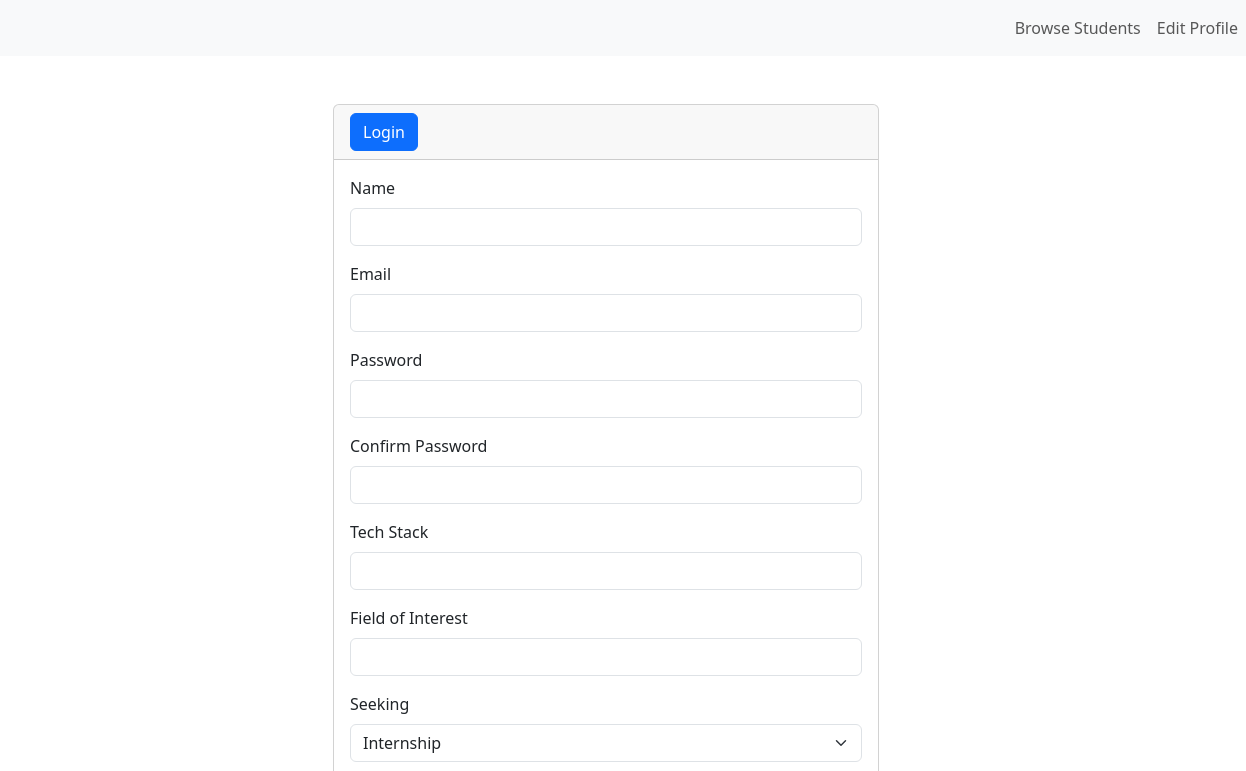
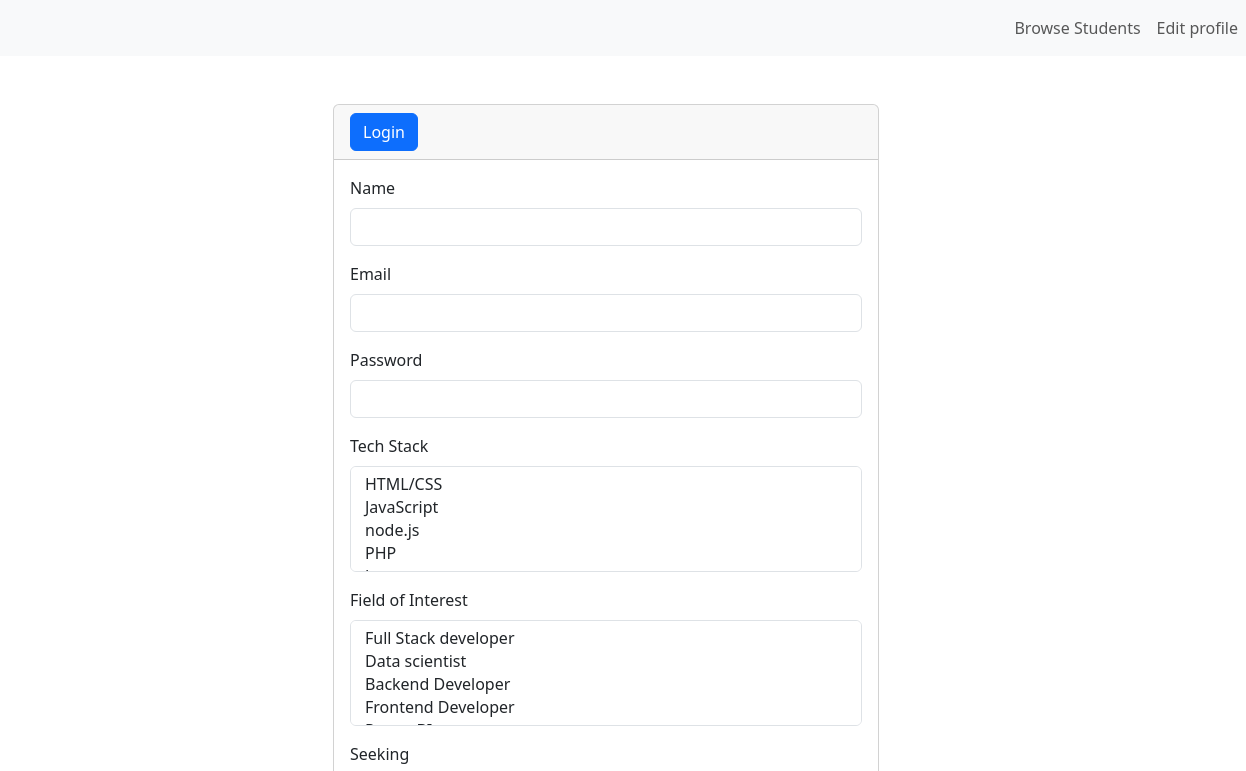
Before and after one commit to Uselessme21/Bytive_assignment_stretch, a plain HTML site: page frontend/pages/signup-signin.html in a window 1280 px wide. Both pictures are taken after a click on the button "Register". Shown: the top 771 px of the page, 34-1280 px from the left. Drawn offline with nearby package versions, Linux system fonts and the light colour scheme.

Commit message:
new commit

```diff
--- a/backend/routes/Allroutes.js
+++ b/backend/routes/Allroutes.js
@@ -2,7 +2,7 @@ const AllRoutes=require('express').Router()
 
 const {getListOfProfiles,searchProfiles,editProfile} =require("../controllers/ReqUserFeatures");
 
-const { registerUser, loginUser, editUserProfile, deleteUserAccount, logoutUser } =require("../controllers/StretchGoals");
+const { registerUser, loginUser, editUserProfile, deleteUserAccount,UserAccount, logoutUser } =require("../controllers/StretchGoals");
 const verifyUserMiddleware=require("../middleware/verifyUser")
 
 // require functionalities
@@ -24,9 +24,10 @@ AllRoutes.use(verifyUserMiddleware)
 // working
 AllRoutes.put('/user/editprofile/:userId', editUserProfile);
 // working
+AllRoutes.get('/user/userprofile/:userId' , UserAccount);
 AllRoutes.delete('/user/deleteprofile/:userId' ,deleteUserAccount);
 
-AllRoutes.get('/user/logout' ,logoutUser);
+AllRoutes.get('/user/logout' , logoutUser);
 
 
 
--- a/frontend/pages/signup-signin.html
+++ b/frontend/pages/signup-signin.html
@@ -55,7 +55,7 @@
             <a class="nav-link" href="../index.html">Browse Students</a>
           </li>
           <li class="nav-item">
-            <a class="nav-link" href="#">Edit Profile</a>
+            <a class="nav-link" href="./edit_profile.html">Edit profile</a>
           </li>
         </ul>
       </div>
@@ -127,47 +127,53 @@
                   </div>
 
                   <div class="mb-3">
-                    <label for="confirmPassword" class="form-label"
-                      >Confirm Password</label
-                    >
-                    <input
-                      type="password"
-                      class="form-control"
-                      id="confirmPassword"
-                      required
-                    />
-                  </div>
-
-                  <div class="mb-3">
                     <label for="techStack" class="form-label">Tech Stack</label>
-                    <input
-                      type="text"
+                    <select
+                      name=""
                       class="form-control"
                       id="techStack"
-                      required
-                    />
+                      multiple
+                    >
+                    <option value="HTML/CSS">HTML/CSS</option>
+                      <option value="javascript">JavaScript</option>
+                      <option value="node.js">node.js</option>
+                      <option value="php">PHP</option>
+                      <option value="java">Java</option>
+                      <option value="golang">Golang</option>
+                      <option value="python">Python</option>
+                      <option value="c#">C#</option>
+                      <option value="C++">C++</option>
+                      <option value="erlang">Erlang</option>
+                    </select>
                   </div>
 
                   <div class="mb-3">
                     <label for="fieldOfInterest" class="form-label"
                       >Field of Interest</label
                     >
-                    <input
-                      type="text"
-                      class="form-control"
-                      id="fieldOfInterest"
-                      required
-                    />
+
+                    <select name="" class="form-control" id="fieldOfInterest" multiple>
+                      <option value="Full Stack developer">Full Stack developer</option>
+                      <option value="Data Scientist">Data scientist</option>
+                      <option value="Backend Developer">Backend Developer</option>
+                      <option value="Frontend Developer">Frontend Developer</option>
+                      <option value="Power BI">Power BI</option>
+                      <option value="AI ML">AI ML</option>
+                    </select>
                   </div>
 
                   <div class="mb-3">
                     <label for="seeking" class="form-label">Seeking</label>
-                    <select class="form-select" id="seeking" required>
-                      <option value="internship">Internship</option>
-                      <option value="job">Job</option>
-                      <!-- Add more options if needed -->
+                    <select class="form-select" id="seeking" multiple>
+                      <option value="Internship">Internship</option>
+                      <option value="Job">Job</option>
+                      <option value="Remote">Remote</option>
+                      <option value="Work from Home">Work from Home</option>
+
                     </select>
                   </div>
+
+
 
                   <div class="mb-3">
                     <label for="gravatar" class="form-label"
@@ -291,7 +297,7 @@
       var name = $("#name").val();
       var email = $("#email").val();
       var password = $("#password").val();
-      var confirmPassword = $("#confirmPassword").val();
+
       var techStack = $("#techStack").val();
       var fieldOfInterest = $("#fieldOfInterest").val();
       var seeking = $("#seeking").val();
@@ -302,9 +308,6 @@
       var location = $("#location").val();
       var twitterURL = $("#twitterURL").val();
       var websiteURL = $("#websiteURL").val();
-      if(password!==confirmPassword){
-        alert("password is not same")
-      }
       formdata={
         name,
         email,
@@ -331,7 +334,7 @@ registerUser(formdata)
 function registerUser(formData) {
   console.log(formData);
   $.ajax({
-    url: "http://localhost:8090/api/user/register",
+    url: "https://bytive-assignment-stretch-frn4.vercel.app/api/user/register",
     type: "POST",
     data: JSON.stringify(formData), // Stringify the data for JSON payload
     contentType: 'application/json',
@@ -353,7 +356,7 @@ function registerUser(formData) {
   function loginUser(formData) {
     console.log(formData);
     $.ajax({
-      url: "http://localhost:8090/api/user/login",
+      url: "https://bytive-assignment-stretch-frn4.vercel.app/api/user/login",
       type: "POST",
       data: JSON.stringify(formData), // Stringify the data for JSON payload
     contentType: 'application/json',
```
Also changed, not shown: backend/controllers/StretchGoals.js (+41 -0 lines), frontend/index.html (+23 -3 lines), frontend/pages/edit_profile.html (+49 -51 lines).
